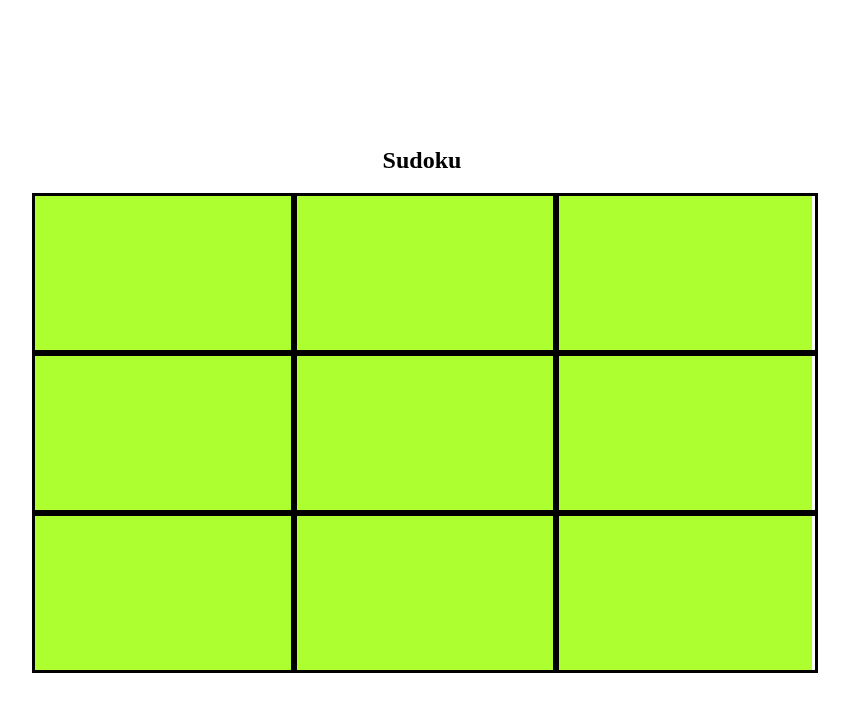
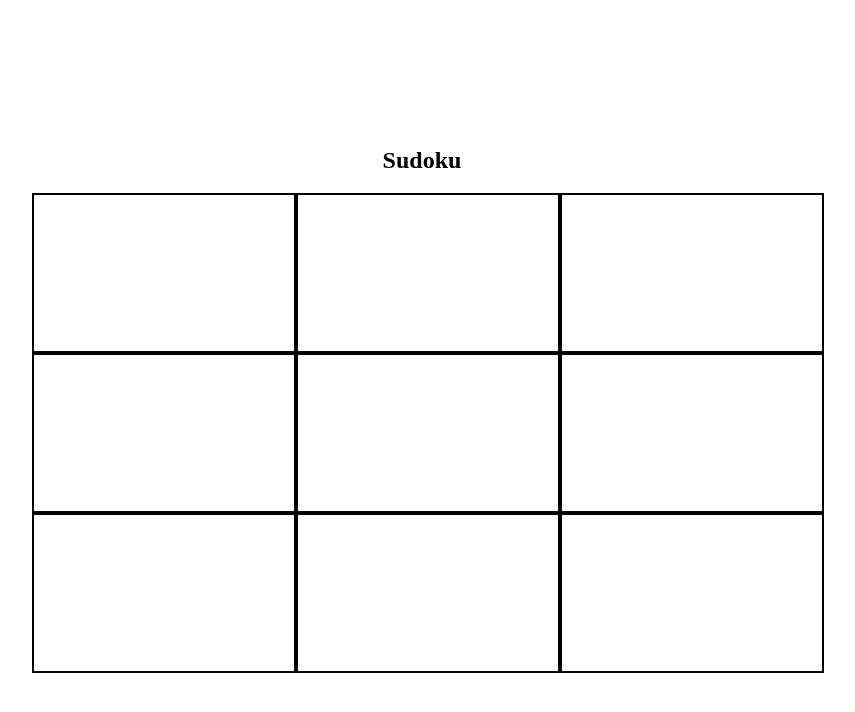
Before and after one commit to ommegamind/Sudoku, a React (Vite) app in the folder client/: page / in a window 1280 px wide. Shown: the top 712 px of the page, without its empty margins (218-1073 px from the left). Built offline with nearby package versions, Linux system fonts and the light colour scheme.

Commit message:
inputs established

```diff
--- a/client/src/components/SudokuPage.jsx
+++ b/client/src/components/SudokuPage.jsx
@@ -3,29 +3,49 @@ import "./styles/SudokuPageStyle.css"
 
 export const SudokuPage =()=>{
 
+    const boxes={
+        "box1":"",
+        "box2":"",
+        "box3":"",
+        "box4":"",
+        "box5":"",
+        "box6":"",
+        "box7":"",
+        "box8":"",
+        "box9":""
+    }
     const [inUse, setInUse]=useState("")
+    const [board, setBoard]=useState({...boxes})
 
     const boxClickHandle=(boxName)=>{
         setInUse(boxName)
+    }
+
+    const boxInputHandle =(e)=>{
+        const input =e.target.value
+
+        if (/^[1-9]?$/.test(input)){
+            setBoard((prev)=>{return {...prev, [inUse]:[input]}})
+        }
     }
 
     return(<>
     <h2>Sudoku</h2>
     <div className="board">
         <div className="row">
-            <div className={`box ${inUse=="box1"?'selected':""}`} id="box1" onClick={()=>boxClickHandle("box1")}></div>
-            <div className={`box ${inUse=="box2"?'selected':""}`} id="box2" onClick={()=>boxClickHandle("box2")}></div>
-            <div className={`box ${inUse=="box3"?'selected':""}`} id="box3" onClick={()=>boxClickHandle("box3")}></div>
+            <input className={`box ${inUse=="box1"?'selected':""}`} onClick={()=>boxClickHandle("box1")} value={board.box1} onChange={boxInputHandle}/>
+            <input className={`box ${inUse=="box2"?'selected':""}`} onClick={()=>boxClickHandle("box2")} value={board.box2} onChange={boxInputHandle}/>
+            <input className={`box ${inUse=="box3"?'selected':""}`} onClick={()=>boxClickHandle("box3")} value={board.box3} onChange={boxInputHandle}/>
         </div>
         <div className="row">
-            <div className={`box ${inUse=="box4"?'selected':""}`} id="box4" onClick={()=>boxClickHandle("box4")}></div>
-            <div className={`box ${inUse=="box5"?'selected':""}`} id="box5" onClick={()=>boxClickHandle("box5")}></div>
-            <div className={`box ${inUse=="box6"?'selected':""}`} id="box6" onClick={()=>boxClickHandle("box6")}></div>
+            <input className={`box ${inUse=="box4"?'selected':""}`} onClick={()=>boxClickHandle("box4")} value={board.box4} onChange={boxInputHandle}/>
+            <input className={`box ${inUse=="box5"?'selected':""}`} onClick={()=>boxClickHandle("box5")} value={board.box5} onChange={boxInputHandle}/>
+            <input className={`box ${inUse=="box6"?'selected':""}`} onClick={()=>boxClickHandle("box6")} value={board.box6} onChange={boxInputHandle}/>
         </div>
         <div className="row">
-            <div className={`box ${inUse=="box7"?'selected':""}`} id="box7" onClick={()=>boxClickHandle("box7")}></div>
-            <div className={`box ${inUse=="box8"?'selected':""}`} id="box8" onClick={()=>boxClickHandle("box8")}></div>
-            <div className={`box ${inUse=="box9"?'selected':""}`} id="box9" onClick={()=>boxClickHandle("box9")}></div>
+            <input className={`box ${inUse=="box7"?'selected':""}`} onClick={()=>boxClickHandle("box7")} value={board.box7} onChange={boxInputHandle}/>
+            <input className={`box ${inUse=="box8"?'selected':""}`} onClick={()=>boxClickHandle("box8")} value={board.box8} onChange={boxInputHandle}/>
+            <input className={`box ${inUse=="box9"?'selected':""}`} onClick={()=>boxClickHandle("box9")} value={board.box9} onChange={boxInputHandle}/>
         </div>
     </div>
     </>)
--- a/client/src/components/styles/SudokuPageStyle.css
+++ b/client/src/components/styles/SudokuPageStyle.css
@@ -29,6 +29,8 @@
     width: 20vw;
     border-color: black;
     border-style:solid;
+    font-size: 7vh;
+    text-align: center;
 }
 
 .selected{
```
